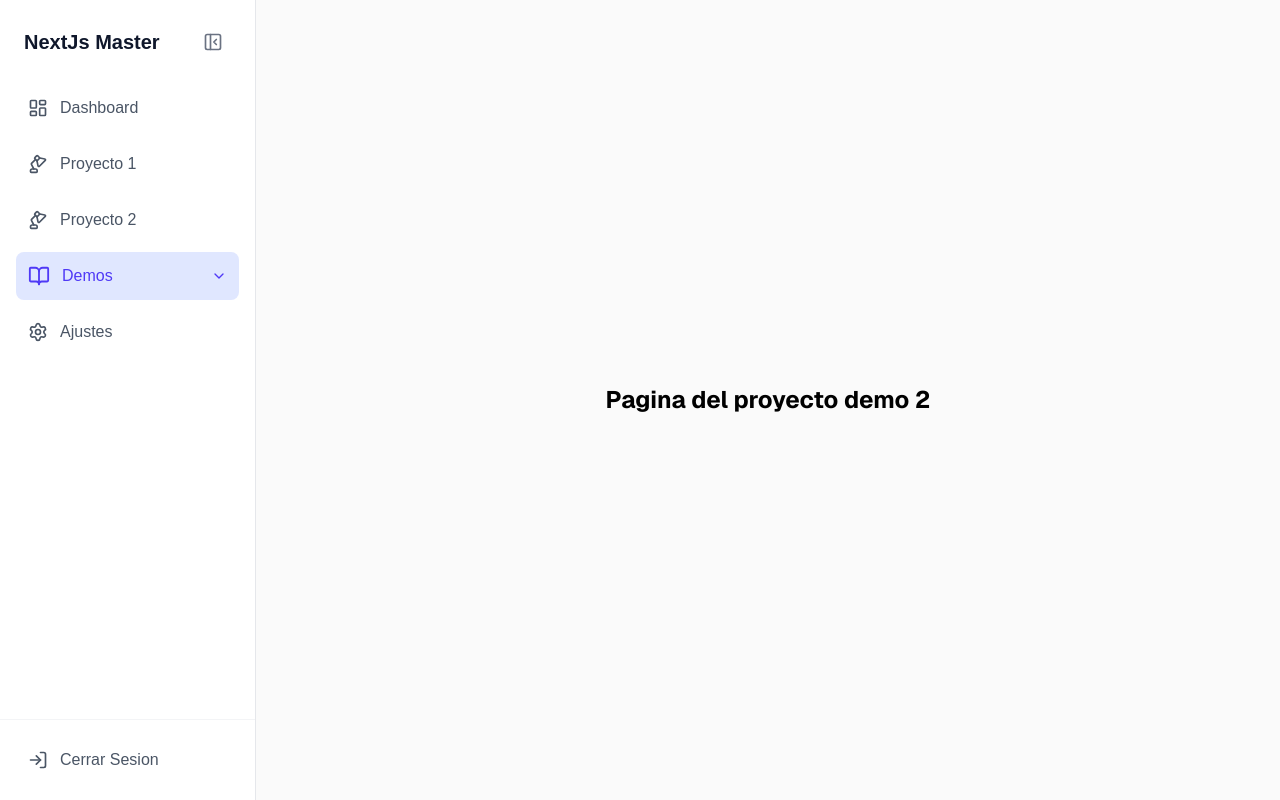
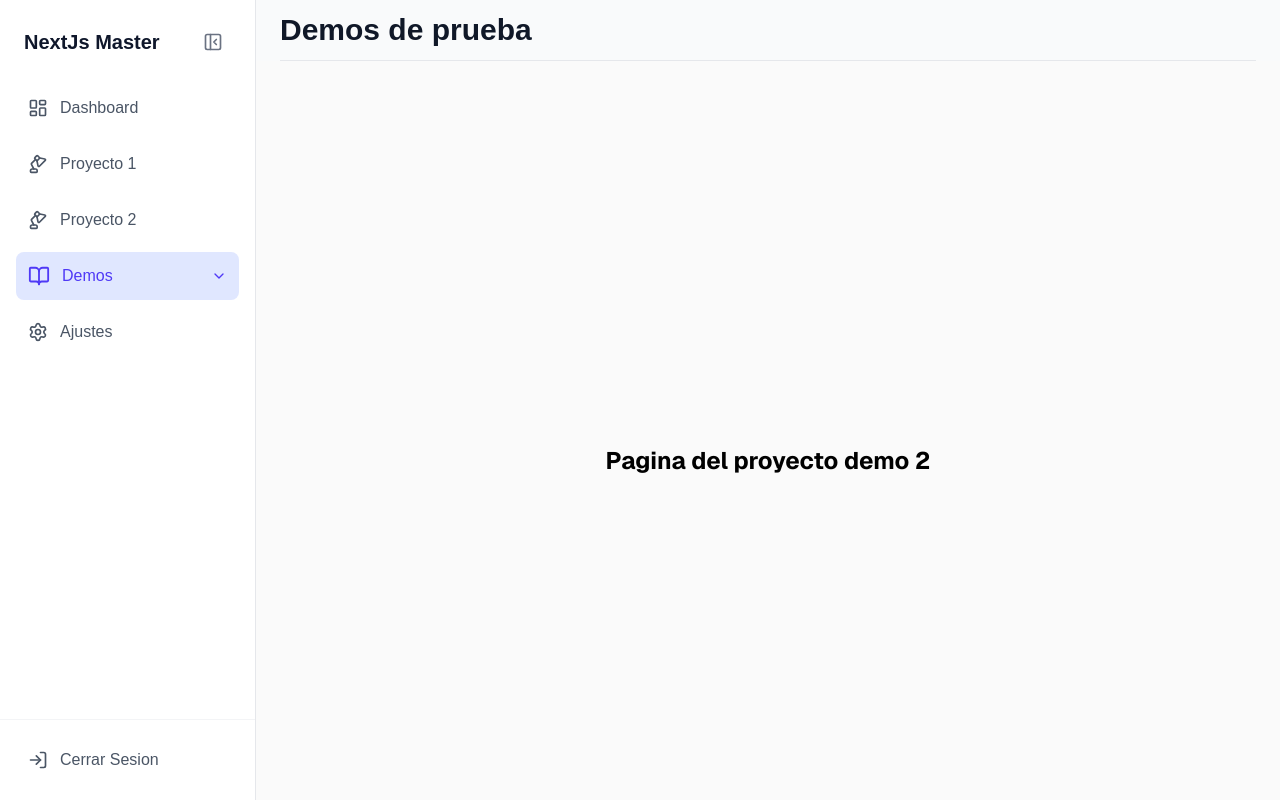
Before and after one commit to DanielGuzmanV/Fundamentos-NextJs, a Next.js app: page /demo-2 in a window 1280 px wide. Built offline with nearby package versions, Linux system fonts and the light colour scheme.

Commit message:
Se agrego un header para las pantallas del dashboard principal

```diff
--- a/src/components/layout/DashboardShell.tsx
+++ b/src/components/layout/DashboardShell.tsx
@@ -3,6 +3,7 @@ import { useState } from "react";
 import { Menu } from "lucide-react";
 import { SidebarCustom } from "@/components/layout/sidebar";
 import { useActiveTitle } from "@/hooks/useActiveTitle";
+import { PageHeader } from "./PageHeader";
 
 
 export function DashboardShell({ children }: { children: React.ReactNode }) {
@@ -33,6 +34,10 @@ export function DashboardShell({ children }: { children: React.ReactNode }) {
           <span className="font-bold text-lg pr-5">{activeTitle}</span>
         </header>
 
+        {/* Contenido principal */}
+        <div className='hidden lg:block sticky top-0 z-10 bg-gray-50 px-3 lg:px-6'>
+          <PageHeader title={activeTitle}/>
+        </div>
         <main className="flex-1 overflow-y-auto bg-gray-50">
           <div className="max-w-6xl mx-auto">
             {children}
```
